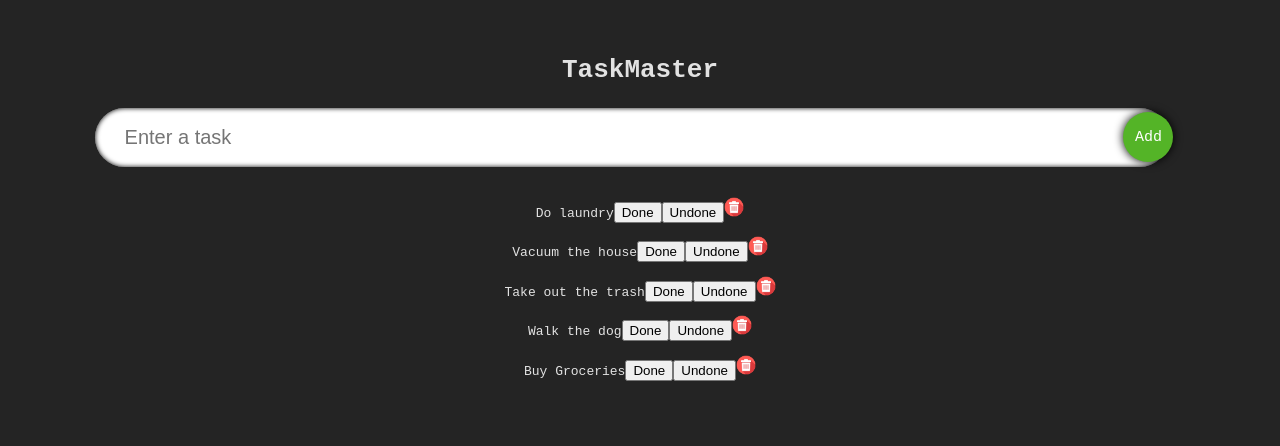
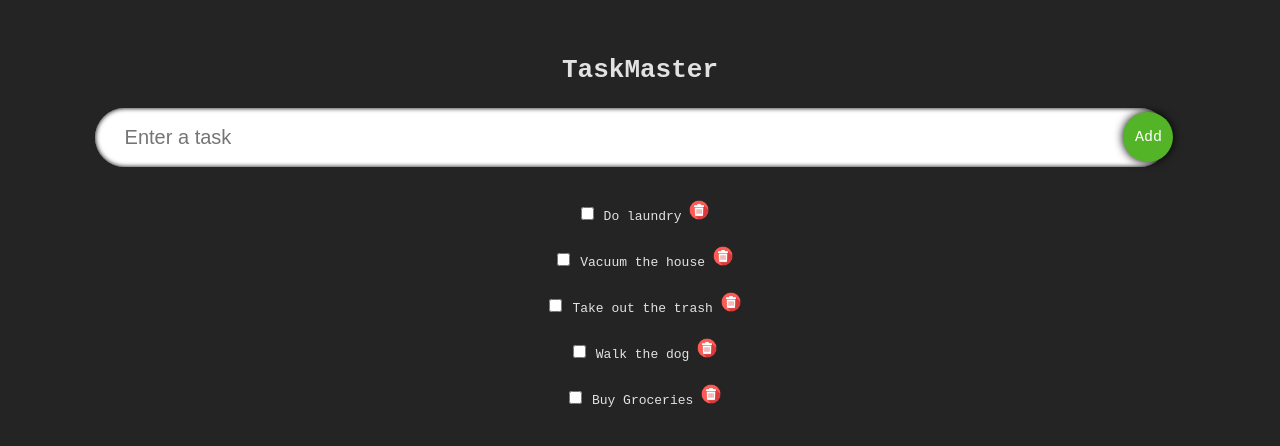
Before and after one commit to Medieinstitutet/the-todos-lindelind, a React (Vite) app: page / in a window 1280 px wide. Shown: the top 446 px of the page. Built offline with nearby package versions, Linux system fonts and the light colour scheme.

Commit message:
added checkbox for done/undone instead of two buttons

```diff
--- a/src/App.css
+++ b/src/App.css
@@ -67,6 +67,11 @@
 
 .done {
   text-decoration: line-through red 2px;
+
+}
+
+.input-checkbox {
+  margin: 10px;
 }
 
 @media (max-width: 1024px) {
--- a/src/components/UpdateTask.tsx
+++ b/src/components/UpdateTask.tsx
@@ -9,32 +9,37 @@ interface IUpdateTaskProps {
 }
 
 export const UpdateTask = (props: IUpdateTaskProps) => {
-
-    const clickDone = () => {
-        props.taskdone(props.task.name)
+  const handleCheckbox = () => {
+    if (props.task.isDone) {
+      props.taskundone(props.task.name);
+    } else {
+      props.taskdone(props.task.name);
     }
-
-     const clickUndone = () => {
-       props.taskundone(props.task.name);
   };
 
-
   const clickRemove = () => {
-        props.removetask(props.task.name)
-    }
+    props.removetask(props.task.name);
+  };
 
   return (
     <>
-        <p className = {props.task.isDone ? "done" : ""}> {props.task.name}
-        <button onClick={clickDone}>Done</button>
-        <button onClick={clickUndone}>Undone</button>
+      <p>
+        <input
+          className="input-checkbox"
+          type="checkbox"
+          checked={props.task.isDone}
+          onChange={handleCheckbox}
+        />
+
+        <span className={props.task.isDone ? "done" : ""}>
+          {props.task.name}{" "}
           <img
             src={deleteimg}
             onClick={clickRemove}
             className="remove-button"
             alt="remove task"
           />
-
+        </span>
       </p>
     </>
   );
```
Lines whose indentation alone changed are shown as unchanged.
